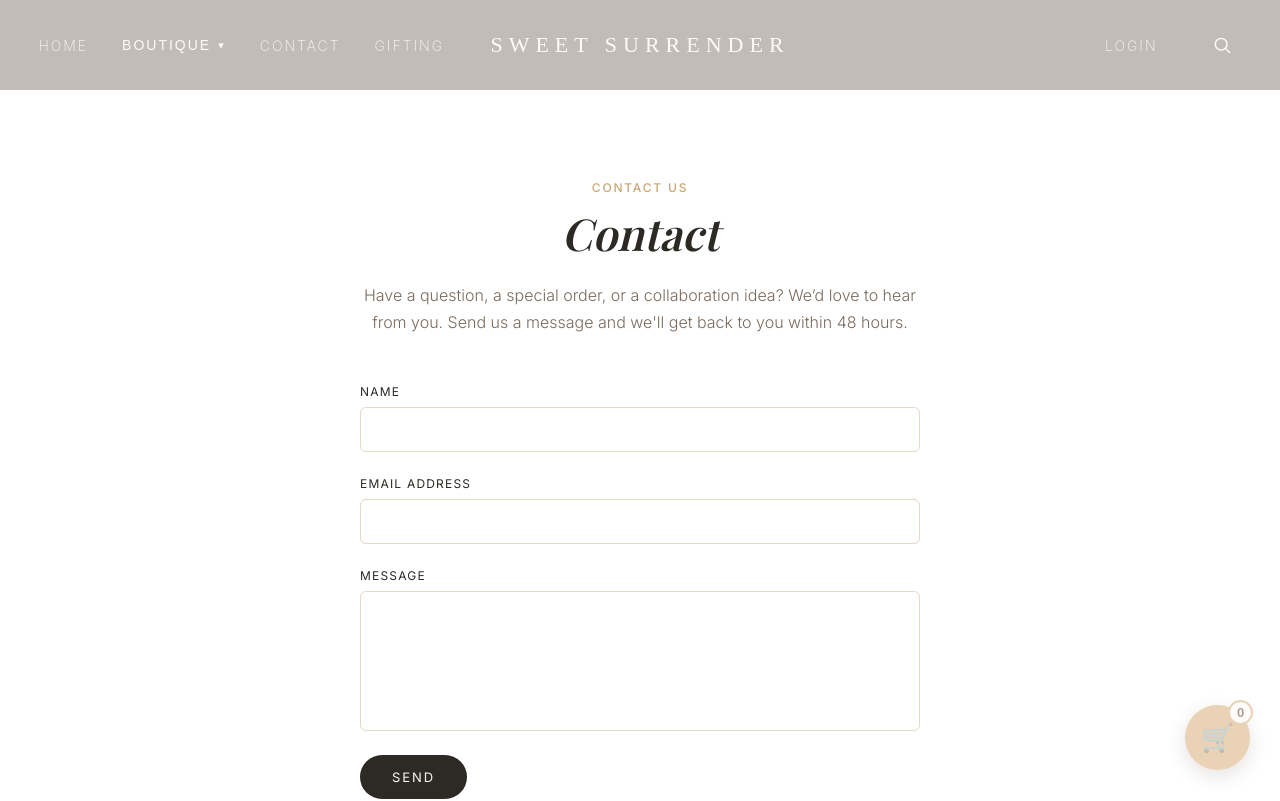
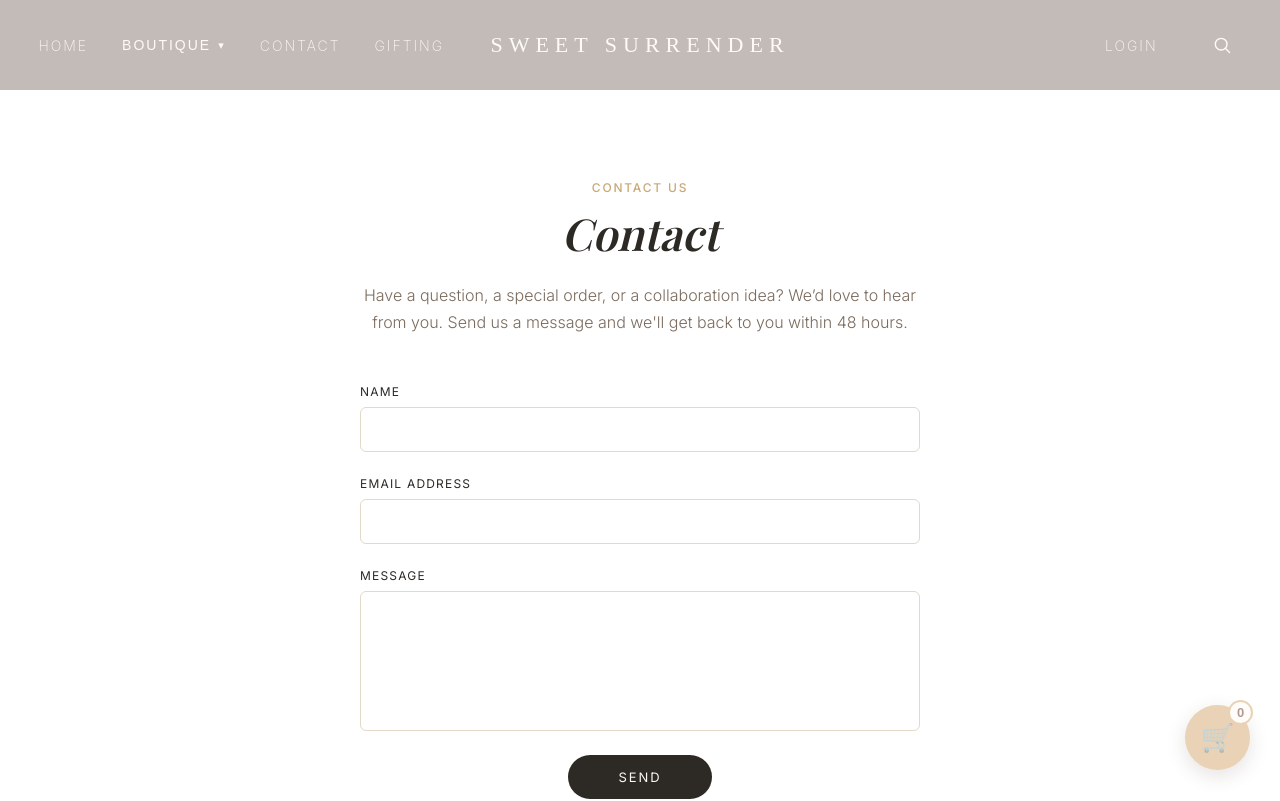
Before and after one commit to omarmhiri1998/M-SHOP, a React (Create React App) app in the folder my-app/: page /contact in a window 1280 px wide. Shown: the top 801 px of the page. Built offline with nearby package versions, Linux system fonts and the light colour scheme; a web font is replaced by a local one.

Commit message:
Contact.css contact-submit

```diff
--- a/my-app/src/pages/Contact.css
+++ b/my-app/src/pages/Contact.css
@@ -76,14 +76,15 @@
     background-color: #2D2A26;
     color: #FAF6F0;
     border: none;
-    padding: 14px 32px;
+    padding: 14px 50px;
     border-radius: 999px;
     font-size: 13px;
     letter-spacing: 0.15em;
     text-transform: uppercase;
     cursor: pointer;
-    align-self: flex-start;
+    align-self: center;
     transition: background 0.3s;
+
   }
 
   .contact-submit:hover {
```
